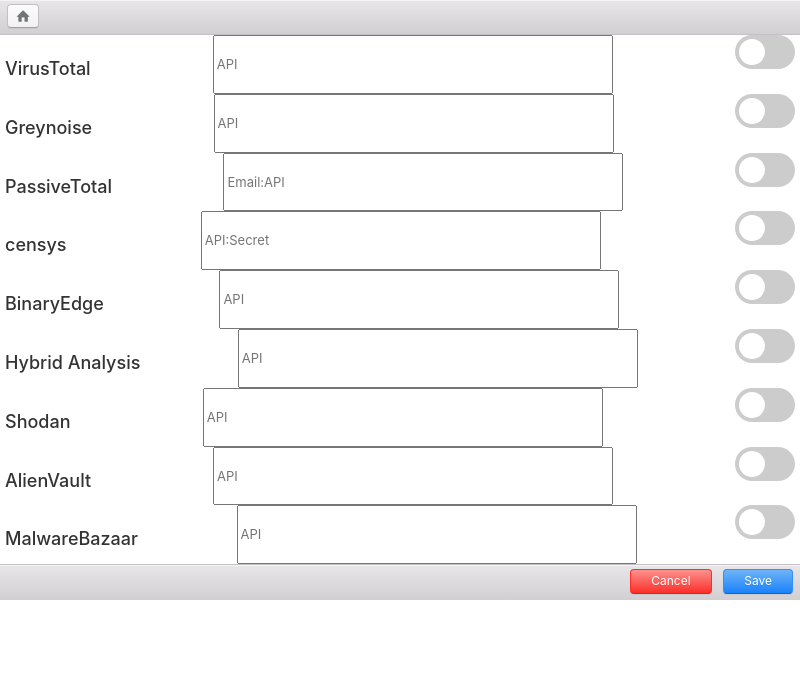
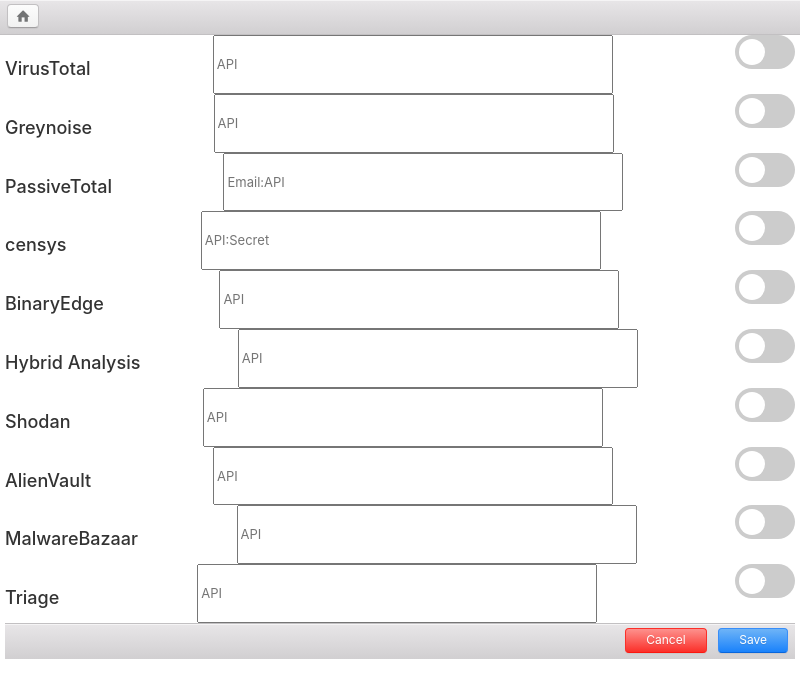
Before and after one commit to heyjokim/ace, an Electron app: page src/settings/settings.html in a window 800 px wide. Drawn offline with Linux system fonts and the light colour scheme; no server answers.

Commit message:
updated settings.html

```diff
--- a/src/settings/settings.html
+++ b/src/settings/settings.html
@@ -26,6 +26,7 @@
           </div>
         </div>
       </header>
+      <!-- Start of listed tools -->
       <div id="api-form">
         <div class="sub-form">
         <h4>VirusTotal</span></h4>
@@ -117,7 +118,18 @@
           placeholder="API"
         /><label class="switch" id="switch-MalwareBazaar"><input class="switch-tgl" type='checkbox' id="MalwareBazaar"><span class='slider round'></span></label>
       </div>
+      <div class="sub-form">
+        <h4>Triage</span></h4>
+        <input
+          id="api-Triage"
+          class="osint-field"
+          type="password"
+          value=""
+          placeholder="API"
+        /><label class="switch" id="switch-Triage"><input class="switch-tgl" type='checkbox' id="Triage"><span class='slider round'></span></label>
       </div>
+      <!-- End of listed tools -->
+      <!-- Start of footer section here -->
       <footer class="toolbar toolbar-footer">
         <div class="toolbar-actions">
           <button
@@ -137,6 +149,7 @@
           </button>
         </div>
       </footer>
+      <!-- End of footer section -->
     </div>
     <script src="./settings.js"></script>
   </body>
```
